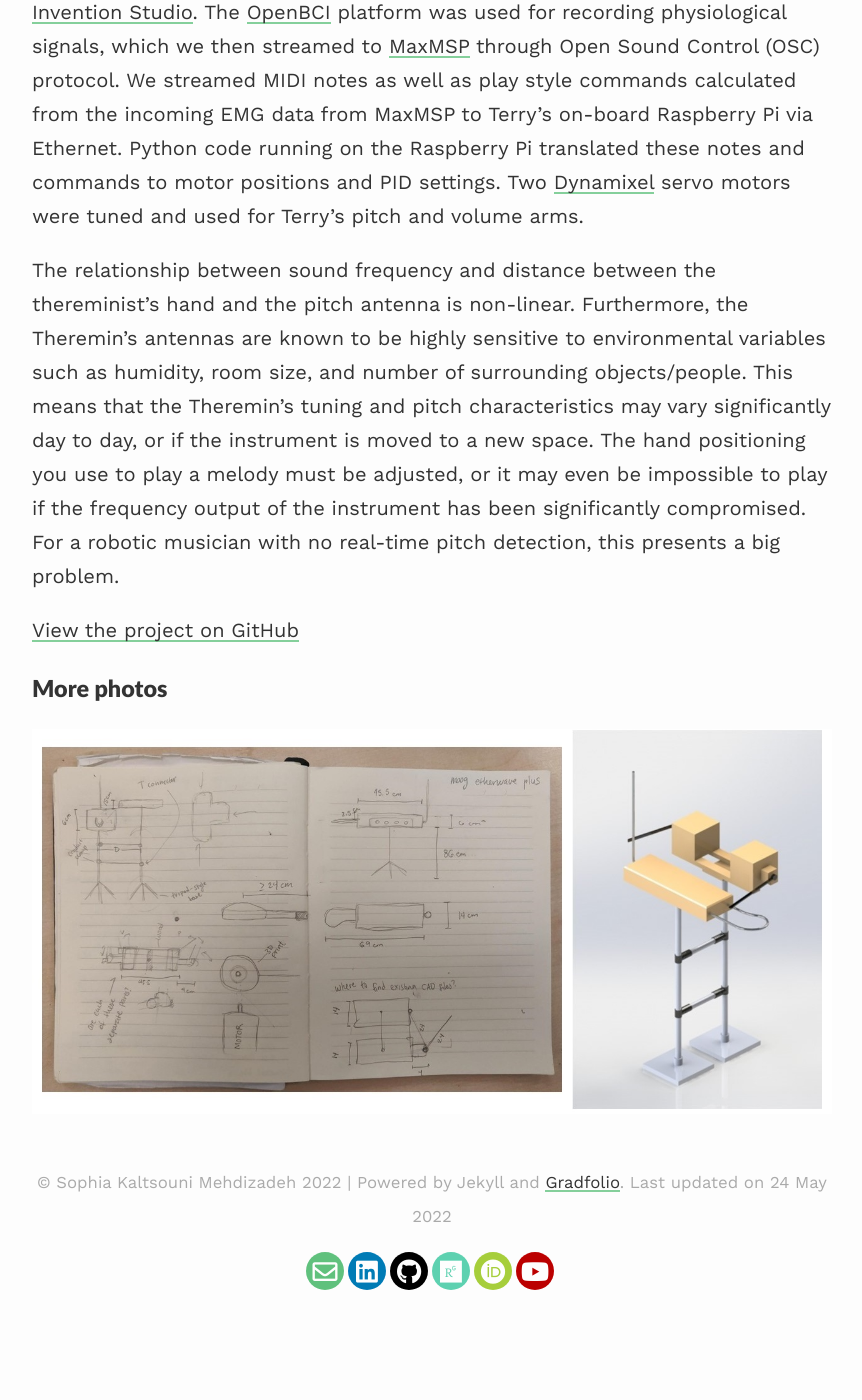
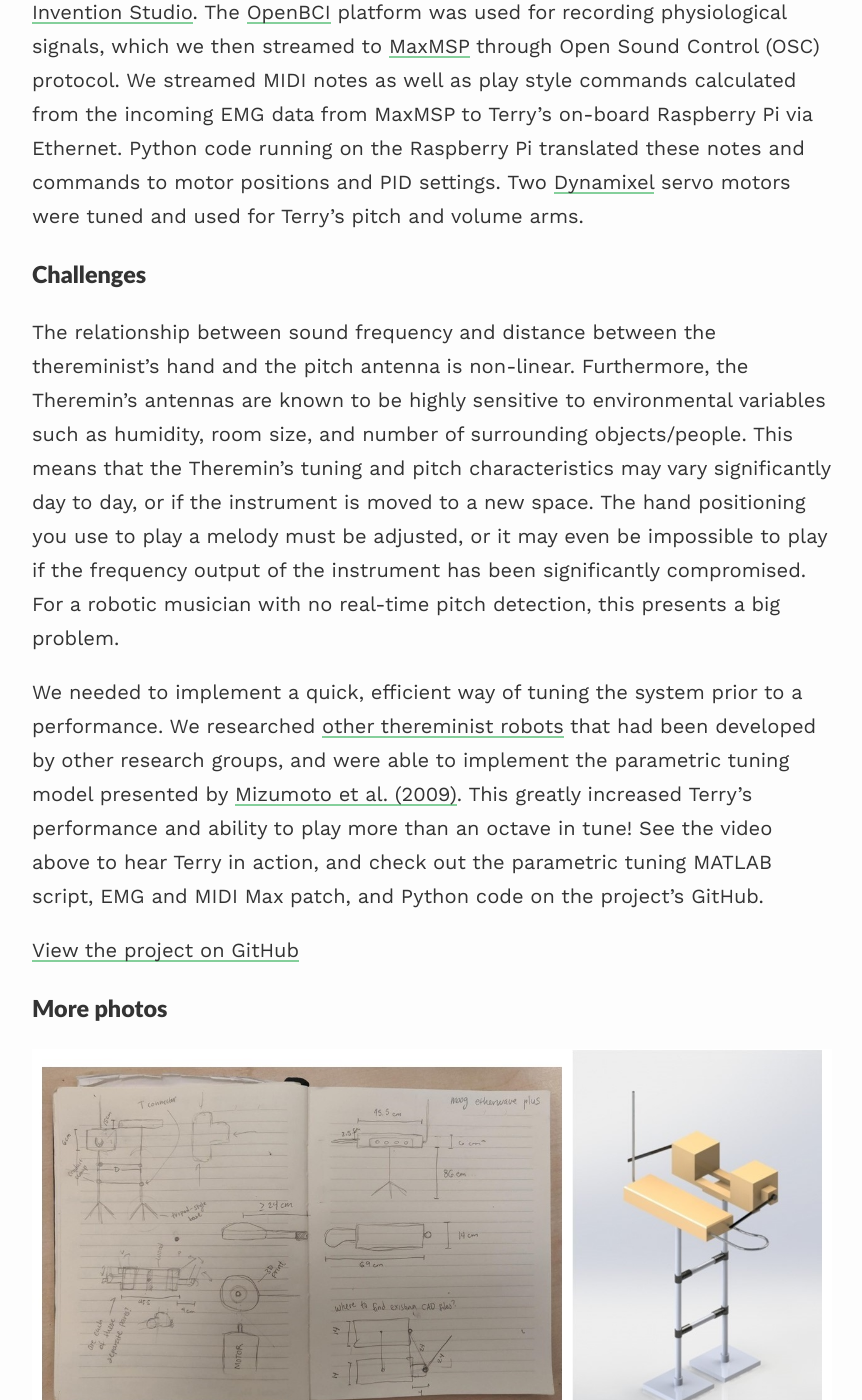
Before and after one commit to smehdizadeh/smehdizadeh.github.io, a Jekyll site: the page built from _projects/02_project.md, in a window 1280 px wide and 1400 px high, scrolled down 2445 px. Shown: the whole window, without its empty margins (208-1070 px from the left). Built offline with Jekyll 4.4.1, drawn with Linux system fonts in a browser that asks for light colours; nearby versions of some CDN libraries; before the commit the page ends 3739 px from its top, so only the background shows below that.

Commit message:
Update 02_project.md

```diff
--- a/_projects/02_project.md
+++ b/_projects/02_project.md
@@ -33,10 +33,16 @@ Our aim was to design, build, and perform with a Theremin-playing robot that was
 
 We first designed the structure for the robot in CAD (Solidworks) and then constructed it by hand using basic shop tools and 3D printers at Georgia Tech's [Invention Studio](https://inventionstudio.gatech.edu/). The [OpenBCI](https://openbci.com/) platform was used for recording physiological signals, which we then streamed to [MaxMSP](https://cycling74.com/products/max) through Open Sound Control (OSC) protocol. We streamed MIDI notes as well as play style commands calculated from the incoming EMG data from MaxMSP to Terry's on-board Raspberry Pi via Ethernet. Python code running on the Raspberry Pi translated these notes and commands to motor positions and PID settings. Two [Dynamixel](https://emanual.robotis.com/docs/en/dxl/x/xl430-w250/) servo motors were tuned and used for Terry's pitch and volume arms.
 
+### Challenges ###
+
 The relationship between sound frequency and distance between the thereminist's hand and the pitch antenna is non-linear. Furthermore, the Theremin's antennas are known to be highly sensitive to environmental variables such as humidity, room size, and number of surrounding objects/people. This means that the Theremin's tuning and pitch characteristics may vary significantly day to day, or if the instrument is moved to a new space. The hand positioning you use to play a melody must be adjusted, or it may even be impossible to play if the frequency output of the instrument has been significantly compromised. For a robotic musician with no real-time pitch detection, this presents a big problem.
+
+We needed to implement a quick, efficient way of tuning the system prior to a performance. We researched [other thereminist robots](https://ieeexplore.ieee.org/document/5723333) that had been developed by other research groups, and were able to implement the parametric tuning model presented by [Mizumoto et al. (2009)](https://ieeexplore.ieee.org/document/5354473). This greatly increased Terry's performance and ability to play more than an octave in tune! See the video above to hear Terry in action, and check out the parametric tuning MATLAB script, EMG and MIDI Max patch, and Python code on the project's GitHub.
 
 [View the project on GitHub](https://github.com/smehdizadeh/ThereminBot)
 
 ### More photos ###
 
 ![design progress](/assets/images/terry1.jpg)
+![construction progress](/assets/images/terry2.jpg)
+![3d prints](/assets/images/terry3.jpg)
```
